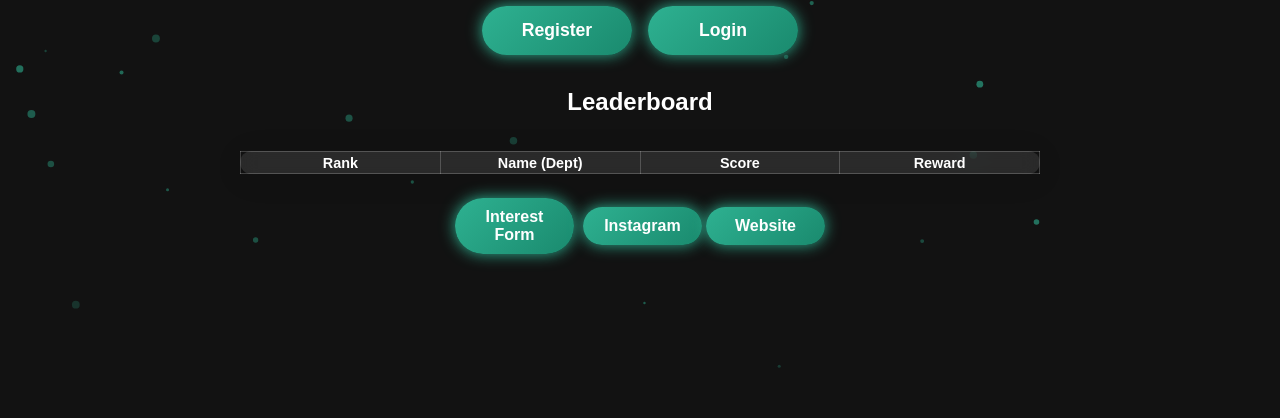
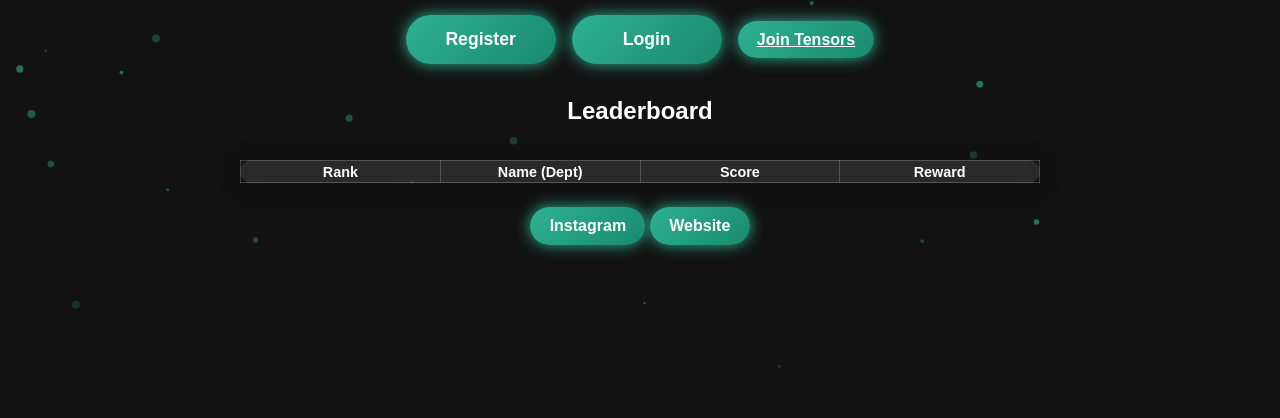
Before and after one commit to vs-devan/tensors-bird-game, a website with bundled scripts: page frontend/index.html in a window 1280 px wide. Shown: the part 382-800 px from the top of the page. Built offline with nearby package versions, Linux system fonts and the light colour scheme; no server answers; files whose address does not match are found by name.

Commit message:
whatsapp group

```diff
--- a/frontend/index.html
+++ b/frontend/index.html
@@ -19,9 +19,10 @@
     <h1>Tensors Bird Game</h1>
     <p>Hit 1000 points for a surprise</p>
     <div class="button-group">
-      <button id="play-button" class="button glass">Play Game</button>
-      <button id="signin-button" class="button glass">Register</button>
-      <button id="resume-button" class="button glass">Login</button>
+  <button id="play-button" class="button glass">Play Game</button>
+  <button id="signin-button" class="button glass">Register</button>
+  <button id="resume-button" class="button glass">Login</button>
+  <a href="https://chat.whatsapp.com/JlnQRexMq0yJI4eMQw0tae" target="_blank" id="join-tensors" class="button glass" style="text-align:center;">Join Tensors</a>
     </div>
     <h2>Leaderboard</h2>
     <table id="leaderboard-table" class="glass">
@@ -36,7 +37,6 @@
       <tbody></tbody>
     </table>
     <div class="social-buttons">
-      <a href="#" target="_blank" class="button glass">Interest Form</a><br>
       <a href="https://www.instagram.com/tensors_official/" target="_blank" class="button glass">Instagram</a>
       <a href="https://tensors.in/" target="_blank" class="button glass">Website</a>
     </div>
```
